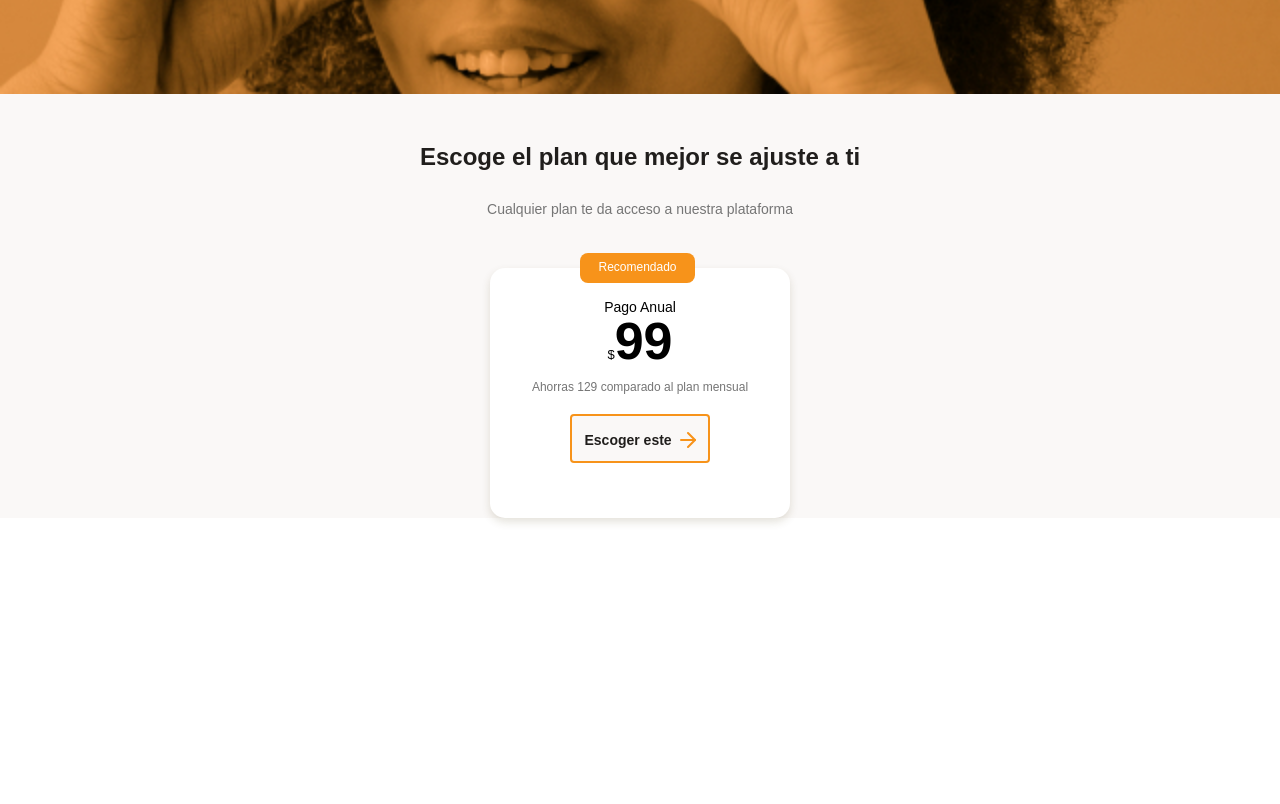
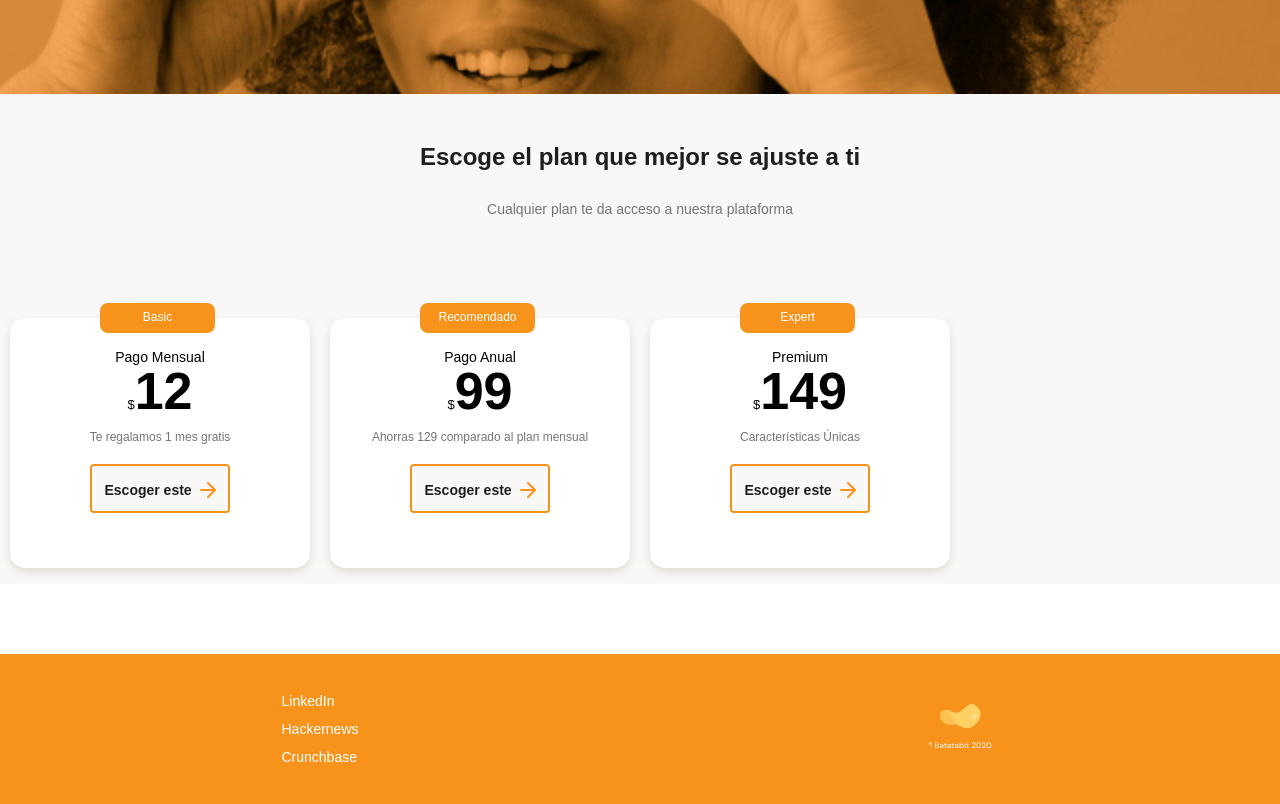
Before and after one commit to danielcarranzar/MobileFirst-Template, a plain HTML site: page index.html in a window 1280 px wide. Shown: the part 2336-3140 px from the top of the page. Before the commit the page ends 2924 px from the top, so only its background shows below. Drawn offline with Linux system fonts and the light colour scheme.

Commit message:
Footer section completed

```diff
--- a/index.html
+++ b/index.html
@@ -102,6 +102,17 @@
                 <p>Cualquier plan te da acceso a nuestra plataforma</p>
             </div>
             <section class="marketing-container">
+                <!--Card 1-->
+                <article class="marketing-card-slider">
+                    <p class="card-slider-ad">Basic</p>
+                    <div class="card-slider-info">
+                        <h3>Pago Mensual</h3>
+                        <p class="card-slider-price"><span>$</span>12</p>
+                        <p class="card-slider-text">Te regalamos 1 mes gratis</p>
+                        <button>Escoger este <span></span></button>
+                    </div>
+                </article>
+                <!--Card 2-->
                 <article class="marketing-card-slider">
                     <p class="card-slider-ad">Recomendado</p>
                     <div class="card-slider-info">
@@ -111,13 +122,31 @@
                         <button>Escoger este <span></span></button>
                     </div>
                 </article>
+                <!--Card 3-->
+                <article class="marketing-card-slider">
+                    <p class="card-slider-ad">Expert</p>
+                    <div class="card-slider-info">
+                        <h3>Premium</h3>
+                        <p class="card-slider-price"><span>$</span>149</p>
+                        <p class="card-slider-text">Características Únicas</p>
+                        <button>Escoger este <span></span></button>
+                    </div>
+                </article>
             </section>
         </section>
         <section></section>
     </main>
     <footer>
-
+        <section class="footer-left">
+            <ul>
+                <li><a href="#">LinkedIn</a></li>
+                <li><a href="#">Hackernews</a></li>
+                <li><a href="#">Crunchbase</a></li>
+            </ul>
+        </section>
+        <section class="footer-right">
+            <img src="./assets/img/logo-footer.svg" alt="Footer Icon">
+        </section>
     </footer>
-
 </body>
 </html>
--- a/styles.css
+++ b/styles.css
@@ -377,6 +377,15 @@ main .main-table-container{
     padding-top: 30px;
 }
 
+
+.marketing-container{
+    display: flex;
+    height: 316px;
+    overflow-x: scroll;
+    overscroll-behavior: contain;
+    scroll-snap-type: x proximity;
+}
+
 .marketing-section{
     width: 100%;
     min-width: 320px;
@@ -412,13 +421,14 @@ main .main-table-container{
     position: relative;
     background-color: var(--just-white);
     width: 700%;
-    min-width: 230px;
+    min-width: 200px;
     max-width: 300px;
     height: 250px;
-    margin: 50px auto 0;
+    margin: 50px 10px 0;
     padding: 0 15px;
     border-radius: 15px;
     box-shadow: 0 4px 8px rgba(89, 73, 30, 0.16);
+    scroll-snap-align: center;
 }
 
 .marketing-card-slider .card-slider-ad{
@@ -480,3 +490,35 @@ main .main-table-container{
     background-image: url(./assets/icons/orange-right-arrow.svg);
     vertical-align: text-bottom;
 }
+
+
+/*-------------------------------FOOTER---------------------------*/
+footer{
+    display: flex;
+    background-color: var(--bitcoin-orange);
+    width: 100%;
+    height: 150px;
+}
+
+footer section{
+    display: flex;
+    width: 50%;
+    justify-content: center;
+    align-items: center;
+}
+
+footer section a {
+    text-decoration: none;
+    color: var(--just-white);
+}
+
+.footer-left ul{
+    font-size: 1.4rem;
+    line-height: 1.8rem;
+    font-weight: 500;
+    list-style: none;
+}
+
+.footer-left li{
+    margin: 10px 0;
+}
```
